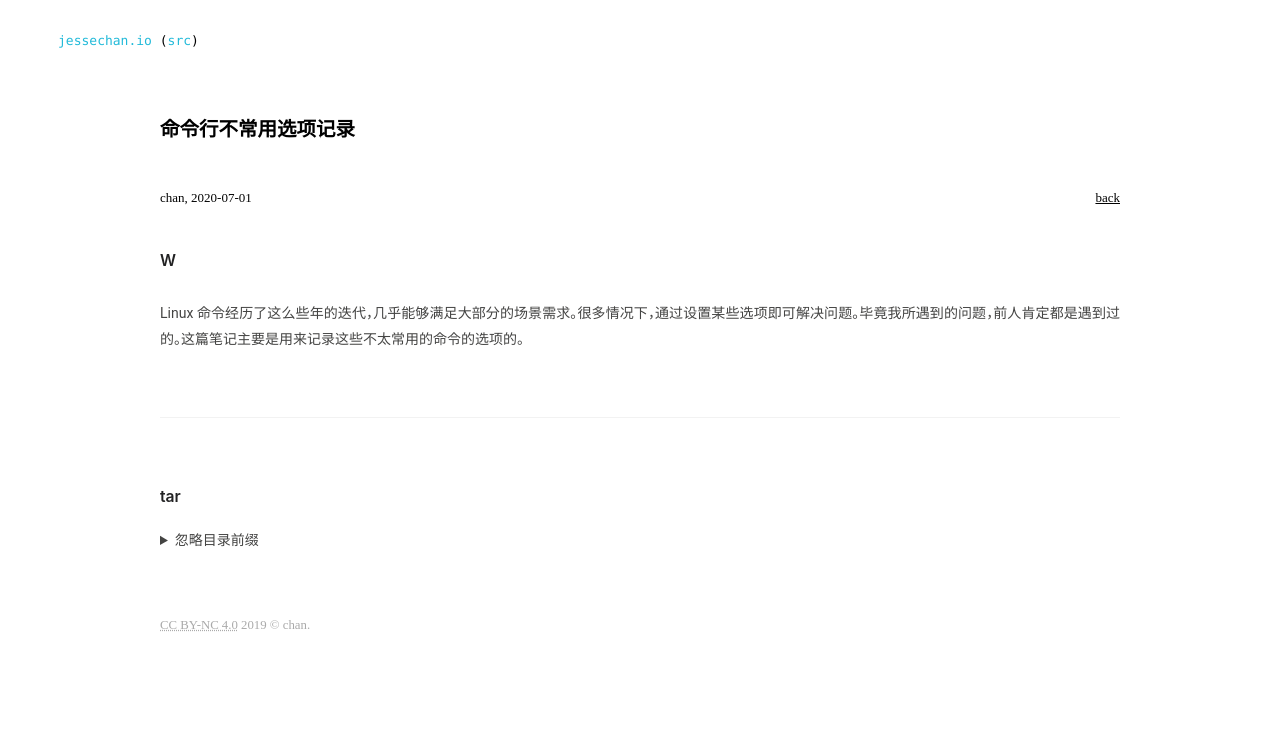
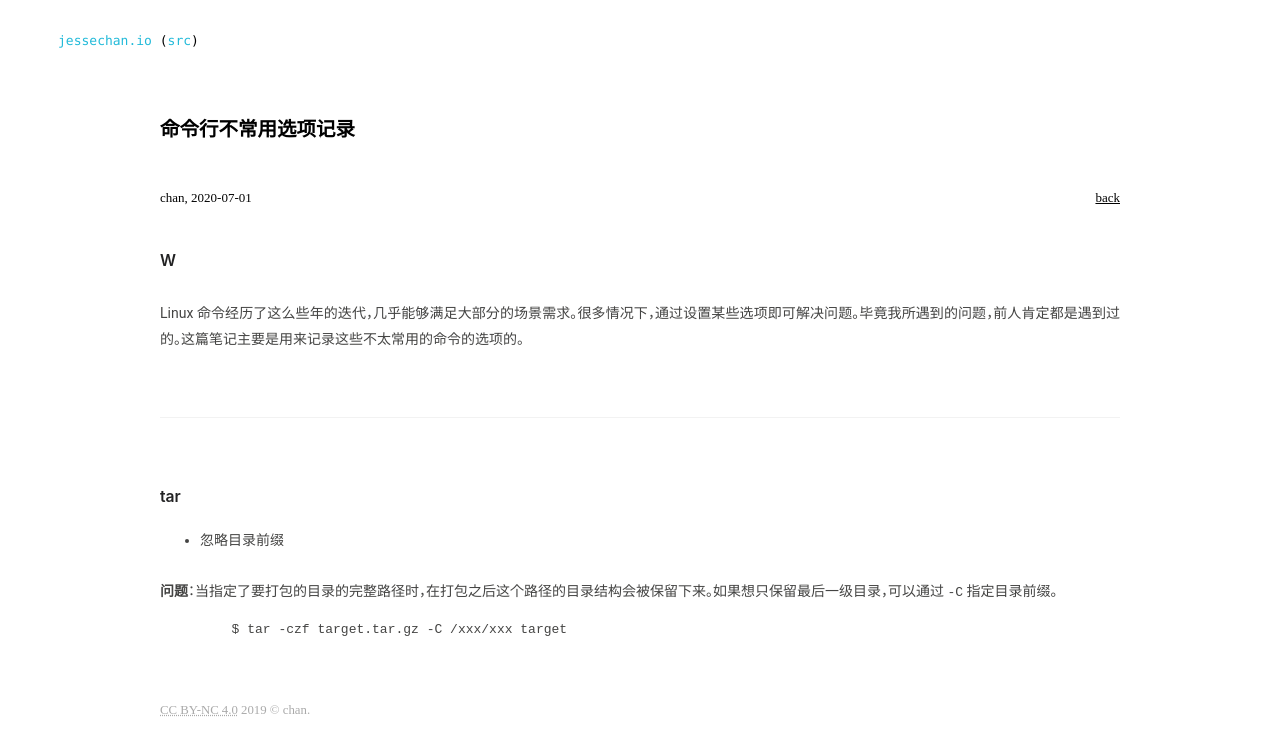
Before and after one commit to JesseEisen/chan, a Jekyll site: the page built from _posts/2020-07-01-command-line-trick.md, in a window 1280 px wide. Shown: the top 755 px of the page. Built offline with Jekyll 4.4.1, drawn with Linux system fonts in a browser that asks for light colours.

Commit message:
remove detail tag

````diff
--- a/_posts/2020-07-01-command-line-trick.md
+++ b/_posts/2020-07-01-command-line-trick.md
@@ -14,14 +14,10 @@ Linux 命令经历了这么些年的迭代，几乎能够满足大部分的场
 
 ### tar
 
-<details>
-  <summary>忽略目录前缀</summary>
-  问题：当指定了要打包的目录的完整路径时，在打包之后这个路径的目录结构会被保留下来。如果想只保留最后一级目录，可以通过 -C 选项。
++ 忽略目录前缀
+
+**问题**：当指定了要打包的目录的完整路径时，在打包之后这个路径的目录结构会被保留下来。如果想只保留最后一级目录，可以通过 `-C` 指定目录前缀。
 
 ```shell
   $ tar -czf target.tar.gz -C /xxx/xxx target
 ```
-
-`-C` 指定目录前缀
-
-</details>
````
